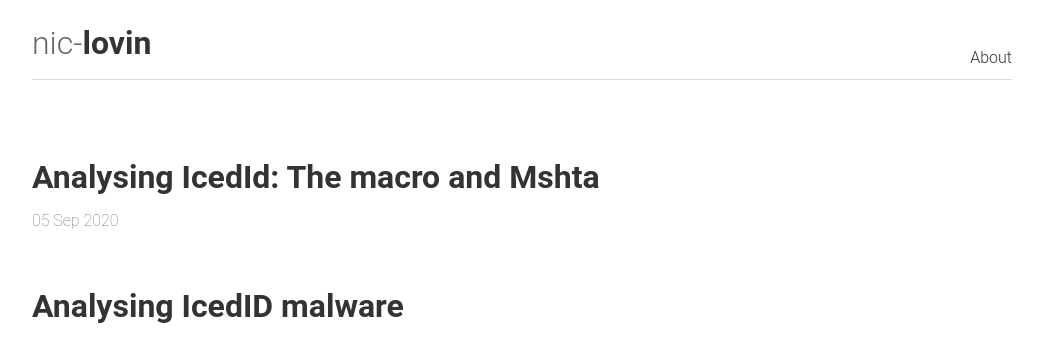
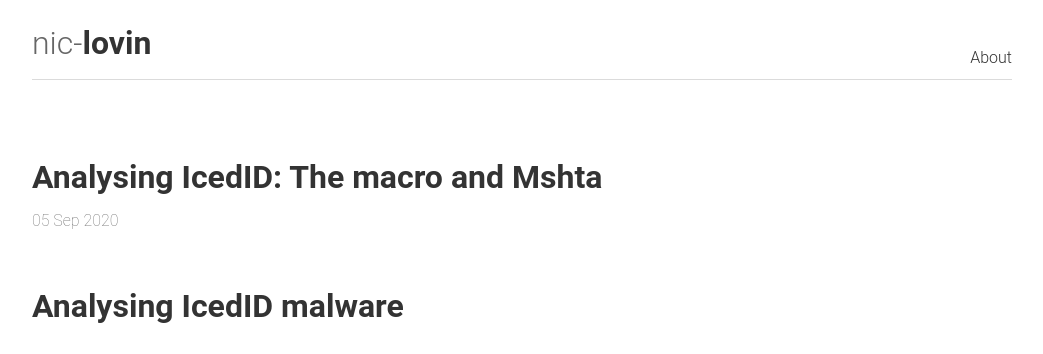
Before and after one commit to nic-lovin/nic-lovin.github.io, a Jekyll site: the page built from _posts/2020-09-02-icedid-macro.md, in a window 1280 px wide and 900 px high. Shown: the top 354 px of the window, without its empty margins (118-1161 px from the left). Built offline with Jekyll 4.4.1, drawn with Linux system fonts in a browser that asks for light colours.

```diff
--- a/_posts/2020-09-02-icedid-macro.md
+++ b/_posts/2020-09-02-icedid-macro.md
@@ -1,6 +1,6 @@
 ---
 layout: post
-title: "Analysing IcedId: The macro and Mshta"
+title: "Analysing IcedID: The macro and Mshta"
 summary: "Analysing the macro and Mshta in the docx file"
 date:   2020-09-05 17:40:00 -0400
 categories: Reverse engineering
```
